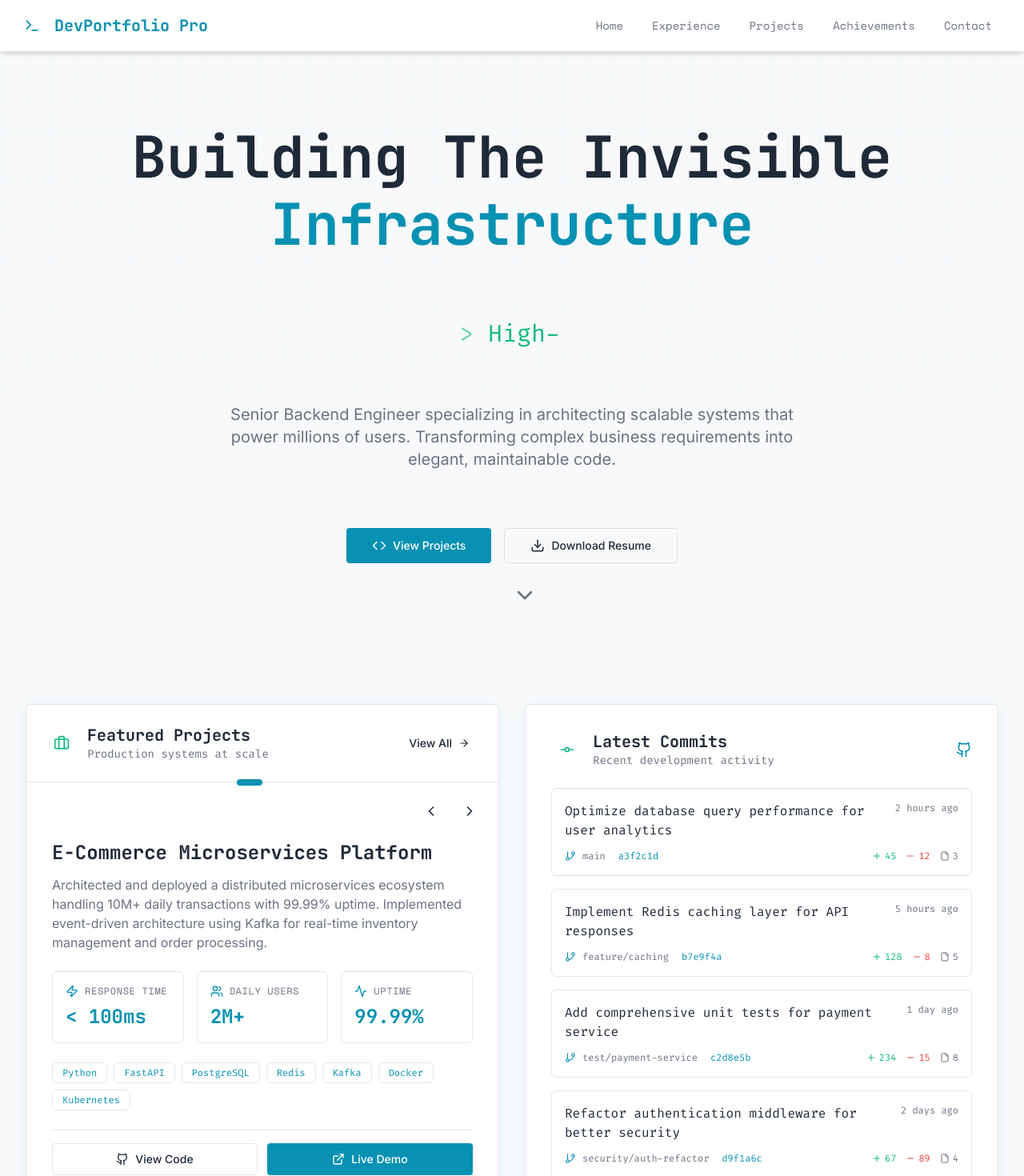
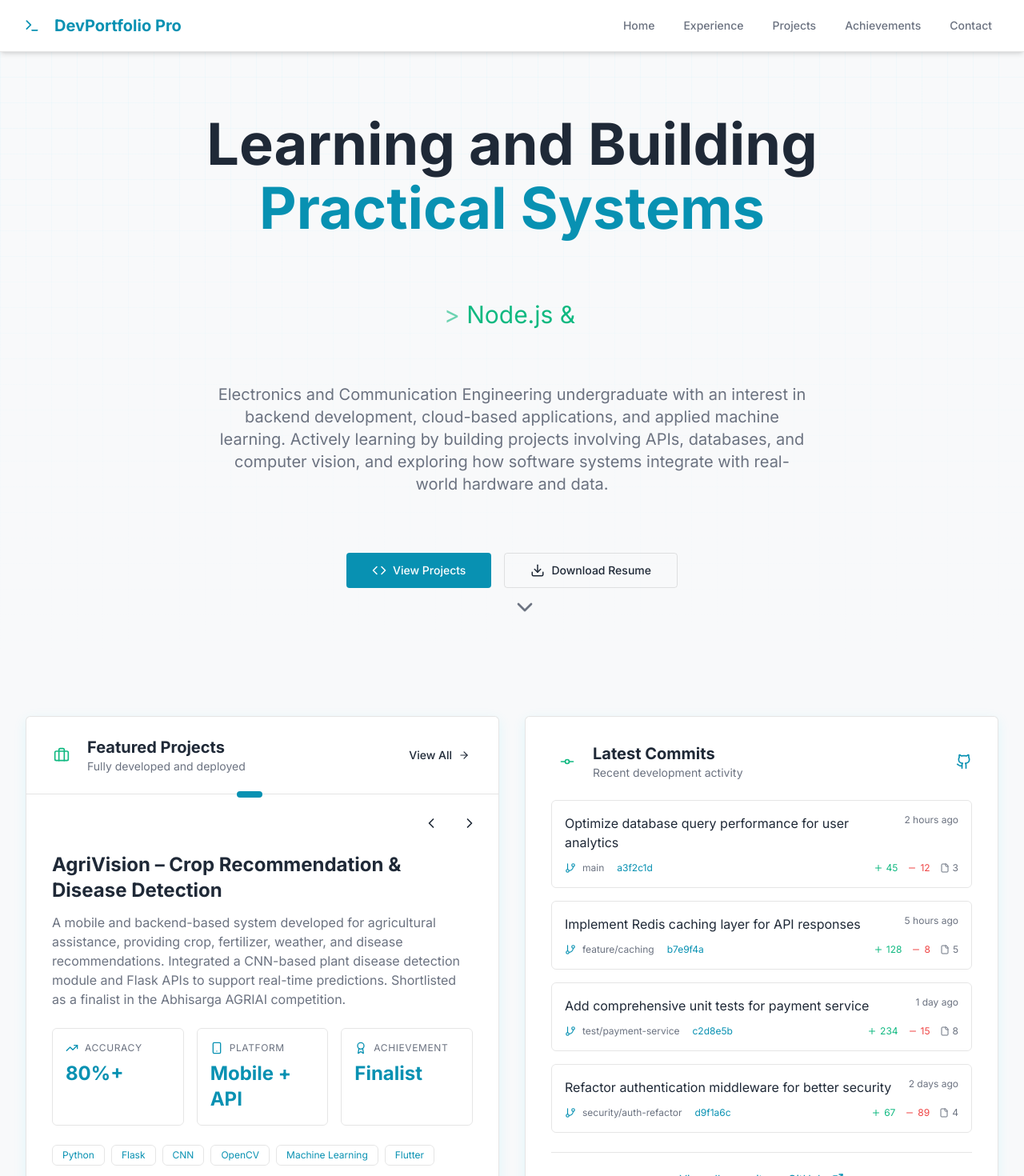
Before and after one commit to Adamkoda2306/Portfolio, a React (Vite) app: page / in a window 1280 px wide. Shown: the top 1470 px of the page at 80% size. Built offline with nearby package versions, Linux system fonts and the light colour scheme.

Commit message:
previous add

```diff
--- a/index.html
+++ b/index.html
@@ -3,10 +3,10 @@
 
 <head>
   <meta charset="utf-8" />
-  <title>devportfolio-pro</title>
+  <title>portfolio</title>
   <meta name="viewport" content="width=device-width, initial-scale=1.0" />
   <meta name="theme-color" content="#000000" />
-  <meta name="description" content="Web site created using create-react-app" />
+  <meta name="description" content="portfolio of Koda Adam" />
   <link rel="icon" href="/favicon.ico" />
   <link rel="manifest" href="/manifest.json" />
 
--- a/package.json
+++ b/package.json
@@ -1,5 +1,5 @@
 {
-  "name": "devportfolio-pro",
+  "name": "portfolio",
   "version": "0.1.0",
   "private": true,
   "rocketCritical": {
--- a/src/pages/homepage/components/FeaturedProjectsCarousel.jsx
+++ b/src/pages/homepage/components/FeaturedProjectsCarousel.jsx
@@ -7,53 +7,132 @@ import Button from '../../../components/ui/Button';
 const FeaturedProjectsCarousel = () => {
   const [currentIndex, setCurrentIndex] = useState(0);
 
+  // const projects = [
+  // {
+  //   id: 1,
+  //   title: "E-Commerce Microservices Platform",
+  //   description: "Architected and deployed a distributed microservices ecosystem handling 10M+ daily transactions with 99.99% uptime. Implemented event-driven architecture using Kafka for real-time inventory management and order processing.",
+  //   image: "https://img.rocket.new/generatedImages/rocket_gen_img_1e1c57163-1765389098596.png",
+  //   imageAlt: "Modern server room with rows of illuminated blue LED lights on black server racks in dark data center environment",
+  //   technologies: ["Python", "FastAPI", "PostgreSQL", "Redis", "Kafka", "Docker", "Kubernetes"],
+  //   metrics: [
+  //   { label: "Response Time", value: "< 100ms", icon: "Zap" },
+  //   { label: "Daily Users", value: "2M+", icon: "Users" },
+  //   { label: "Uptime", value: "99.99%", icon: "Activity" }],
+
+  //   githubUrl: "https://github.com",
+  //   liveUrl: "https://example.com"
+  // },
+  // {
+  //   id: 2,
+  //   title: "Real-Time Analytics Engine",
+  //   description: "Built a high-performance data processing pipeline capable of ingesting and analyzing 500K events per second. Reduced query latency by 85% through strategic database optimization and caching strategies.",
+  //   image: "https://images.unsplash.com/photo-1723504513873-ee5ac3549bff",
+  //   imageAlt: "Close-up view of colorful programming code on dark computer screen showing syntax highlighting in multiple colors",
+  //   technologies: ["Node.js", "MongoDB", "ClickHouse", "RabbitMQ", "GraphQL", "AWS"],
+  //   metrics: [
+  //   { label: "Events/sec", value: "500K", icon: "TrendingUp" },
+  //   { label: "Latency", value: "< 50ms", icon: "Timer" },
+  //   { label: "Data Volume", value: "10TB+", icon: "Database" }],
+
+  //   githubUrl: "https://github.com",
+  //   liveUrl: "https://example.com"
+  // },
+  // {
+  //   id: 3,
+  //   title: "Distributed Payment Gateway",
+  //   description: "Designed and implemented a PCI-DSS compliant payment processing system handling $50M+ monthly transactions. Integrated with 15+ payment providers with automatic failover and retry mechanisms.",
+  //   image: "https://images.unsplash.com/photo-1649682892309-e10e0b7cd40b",
+  //   imageAlt: "Abstract digital network visualization with glowing blue and orange connection nodes on dark background representing data flow",
+  //   technologies: ["Go", "gRPC", "PostgreSQL", "Vault", "Terraform", "GCP"],
+  //   metrics: [
+  //   { label: "Transactions", value: "$50M/mo", icon: "DollarSign" },
+  //   { label: "Success Rate", value: "99.8%", icon: "CheckCircle" },
+  //   { label: "Providers", value: "15+", icon: "Link" }],
+
+  //   githubUrl: "https://github.com",
+  //   liveUrl: "https://example.com"
+  // }];
+
   const projects = [
   {
     id: 1,
-    title: "E-Commerce Microservices Platform",
-    description: "Architected and deployed a distributed microservices ecosystem handling 10M+ daily transactions with 99.99% uptime. Implemented event-driven architecture using Kafka for real-time inventory management and order processing.",
-    image: "https://img.rocket.new/generatedImages/rocket_gen_img_1e1c57163-1765389098596.png",
-    imageAlt: "Modern server room with rows of illuminated blue LED lights on black server racks in dark data center environment",
-    technologies: ["Python", "FastAPI", "PostgreSQL", "Redis", "Kafka", "Docker", "Kubernetes"],
+    title: "AgriVision – Crop Recommendation & Disease Detection",
+    description:
+      "A mobile and backend-based system developed for agricultural assistance, providing crop, fertilizer, weather, and disease recommendations. Integrated a CNN-based plant disease detection module and Flask APIs to support real-time predictions. Shortlisted as a finalist in the Abhisarga AGRIAI competition.",
+    image:
+      "https://images.unsplash.com/photo-1500937386664-56d1dfef3854",
+    imageAlt:
+      "Green agricultural field representing smart farming and crop monitoring",
+    technologies: [
+      "Python",
+      "Flask",
+      "CNN",
+      "OpenCV",
+      "Machine Learning",
+      "Flutter"
+    ],
     metrics: [
-    { label: "Response Time", value: "< 100ms", icon: "Zap" },
-    { label: "Daily Users", value: "2M+", icon: "Users" },
-    { label: "Uptime", value: "99.99%", icon: "Activity" }],
+      { label: "Accuracy", value: "80%+", icon: "TrendingUp" },
+      { label: "Platform", value: "Mobile + API", icon: "Smartphone" },
+      { label: "Achievement", value: "Finalist", icon: "Award" }
+    ],
+    githubUrl: "https://github.com/sujithvaishnav/AgriVision",
+    liveUrl: "https://github.com/sujithvaishnav/AgriVision"
+  },
 
-    githubUrl: "https://github.com",
-    liveUrl: "https://example.com"
-  },
   {
     id: 2,
-    title: "Real-Time Analytics Engine",
-    description: "Built a high-performance data processing pipeline capable of ingesting and analyzing 500K events per second. Reduced query latency by 85% through strategic database optimization and caching strategies.",
-    image: "https://images.unsplash.com/photo-1723504513873-ee5ac3549bff",
-    imageAlt: "Close-up view of colorful programming code on dark computer screen showing syntax highlighting in multiple colors",
-    technologies: ["Node.js", "MongoDB", "ClickHouse", "RabbitMQ", "GraphQL", "AWS"],
+    title: "Logsave-hub – Node.js Logging Utility (npm)",
+    description:
+      "A reusable Node.js logging utility designed to persist application logs with configurable logging modes. Published as an npm package with proper documentation, enabling easy integration into Node.js projects for structured and persistent logging.",
+    image:
+      "https://images.unsplash.com/photo-1555949963-aa79dcee981c",
+    imageAlt:
+      "Code editor displaying JavaScript logs and backend development workflow",
+    technologies: [
+      "Node.js",
+      "JavaScript",
+      "npm",
+      "Git",
+      "Logging Utilities"
+    ],
     metrics: [
-    { label: "Events/sec", value: "500K", icon: "TrendingUp" },
-    { label: "Latency", value: "< 50ms", icon: "Timer" },
-    { label: "Data Volume", value: "10TB+", icon: "Database" }],
+      { label: "Package Type", value: "npm", icon: "Package" },
+      { label: "Use Case", value: "Logging", icon: "FileText" },
+      { label: "Status", value: "Published", icon: "CheckCircle" }
+    ],
+    githubUrl: "https://github.com/Adamkoda2306/logsave-hub",
+    liveUrl: "https://www.npmjs.com/package/logsave-hub"
+  },
 
-    githubUrl: "https://github.com",
-    liveUrl: "https://example.com"
-  },
   {
     id: 3,
-    title: "Distributed Payment Gateway",
-    description: "Designed and implemented a PCI-DSS compliant payment processing system handling $50M+ monthly transactions. Integrated with 15+ payment providers with automatic failover and retry mechanisms.",
-    image: "https://images.unsplash.com/photo-1649682892309-e10e0b7cd40b",
-    imageAlt: "Abstract digital network visualization with glowing blue and orange connection nodes on dark background representing data flow",
-    technologies: ["Go", "gRPC", "PostgreSQL", "Vault", "Terraform", "GCP"],
+    title: "IoT Water Management System",
+    description:
+      "An IoT-based real-time water level monitoring and alert system built using microcontrollers and sensors. Developed Flutter and web interfaces for live monitoring and safety alerts. Awarded Runner-Up in the Utkrista innovation event.",
+    image:
+      "https://images.unsplash.com/photo-1581090700227-1e37b190418e",
+    imageAlt:
+      "IoT water level monitoring setup with sensors and microcontroller",
+    technologies: [
+      "ESP32",
+      "Arduino",
+      "Flutter",
+      "IoT Sensors",
+      "Cloud Logging"
+    ],
     metrics: [
-    { label: "Transactions", value: "$50M/mo", icon: "DollarSign" },
-    { label: "Success Rate", value: "99.8%", icon: "CheckCircle" },
-    { label: "Providers", value: "15+", icon: "Link" }],
-
-    githubUrl: "https://github.com",
-    liveUrl: "https://example.com"
-  }];
-
+      { label: "Domain", value: "IoT", icon: "Cpu" },
+      { label: "Monitoring", value: "Real-time", icon: "Activity" },
+      { label: "Achievement", value: "Runner-Up", icon: "Award" }
+    ],
+    githubUrl:
+      "https://github.com/Adamkoda2306/Utkrista_Event_IOT_Water_Management",
+    liveUrl:
+      "https://adamkoda2306.github.io/Utkrista_Event_IOT_Water_Management/"
+  }
+];
 
   const handlePrevious = () => {
     setCurrentIndex((prev) => prev === 0 ? projects?.length - 1 : prev - 1);
@@ -77,7 +156,7 @@ const FeaturedProjectsCarousel = () => {
               Featured Projects
             </h3>
             <p className="text-xs md:text-sm text-muted-foreground font-mono-code">
-              Production systems at scale
+              Fully developed and deployed
             </p>
           </div>
         </div>
--- a/src/pages/homepage/components/HeroSection.jsx
+++ b/src/pages/homepage/components/HeroSection.jsx
@@ -10,11 +10,11 @@ const HeroSection = () => {
   const [isDeleting, setIsDeleting] = useState(false);
 
   const skills = [
-    'Scalable Microservices',
-    'High-Performance APIs',
-    'Distributed Systems',
-    'Cloud Architecture',
-    'Database Optimization'
+    'Backend Development',
+    'Node.js & REST APIs',
+    'Databases & Cloud Basics',
+    'Docker & Version Control',
+    'Machine Learning & Computer Vision'
   ];
 
   useEffect(() => {
@@ -47,9 +47,9 @@ const HeroSection = () => {
         <div className="text-center space-y-6 md:space-y-8 lg:space-y-10">
 
           <h1 className="text-4xl md:text-5xl lg:text-7xl font-bold font-mono-heading text-foreground leading-tight">
-            Building The Invisible
+            Learning and Building
             <br />
-            <span className="text-primary">Infrastructure</span>
+            <span className="text-primary">Practical Systems</span>
           </h1>
 
           <div className="h-16 md:h-20 lg:h-24 flex items-center justify-center">
@@ -61,8 +61,11 @@ const HeroSection = () => {
           </div>
 
           <p className="max-w-3xl mx-auto text-base md:text-lg lg:text-xl text-muted-foreground leading-relaxed px-4">
-            Senior Backend Engineer specializing in architecting scalable systems that power millions of users.
-            Transforming complex business requirements into elegant, maintainable code.
+            Electronics and Communication Engineering undergraduate with an interest in
+            backend development, cloud-based applications, and applied machine learning.
+            Actively learning by building projects involving APIs, databases, and
+            computer vision, and exploring how software systems integrate with real-world
+            hardware and data.
           </p>
 
           <div className="flex flex-col sm:flex-row items-center justify-center gap-4 pt-4 md:pt-6 lg:pt-8">
--- a/src/pages/homepage/index.jsx
+++ b/src/pages/homepage/index.jsx
@@ -2,11 +2,11 @@ import Header from '../../components/ui/Header';
 import Footer from '../../components/ui/Footer';
 import Breadcrumbs from '../../components/ui/Breadcrumbs';
 import HeroSection from './components/HeroSection';
-import SystemStatsCard from './components/SystemStatsCard';
+// import SystemStatsCard from './components/SystemStatsCard';
 import LatestCommitsCard from './components/LatestCommitsCard';
-import CodeSnippetCard from './components/CodeSnippetCard';
+// import CodeSnippetCard from './components/CodeSnippetCard';
 import FeaturedProjectsCarousel from './components/FeaturedProjectsCarousel';
-import TechStackSection from './components/TechStackSection';
+// import TechStackSection from './components/TechStackSection';
 import QuickAccessSection from './components/QuickAccessSection';
 
 const Homepage = () => {
```
Also changed, not shown: public/manifest.json, src/styles/tailwind.css.
